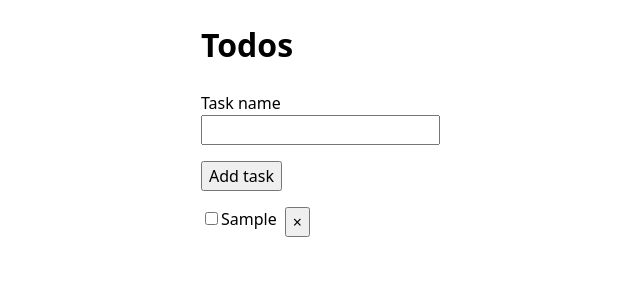
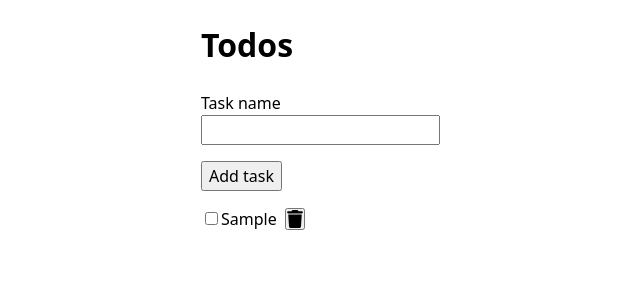
Before and after one commit to MultiverseLearningProducts/todos-swe-11, a React (Create React App) app: page / in a window 1280 px wide. Both pictures are taken after typing "Sample" into the empty fields and a click on the button "Add task". Shown: the top 300 px of the page, without its empty margins (119-759 px from the left). Built offline with nearby package versions, Linux system fonts and the light colour scheme.

Commit message:
Refactoring

```diff
--- a/src/App.js
+++ b/src/App.js
@@ -1,5 +1,6 @@
-import { Fragment, useEffect, useState } from "react";
+import { useEffect, useState } from "react";
 import { setStorage } from "./storage";
+import Layout from "./components/Layout";
 import Form from "./components/Form";
 import Task from "./components/Task";
 
@@ -29,11 +30,7 @@ function App(props) {
   }, [tasks]);
 
   return (
-    <Fragment>
-      <header>
-        <h1>Todos</h1>
-      </header>
-      <main>
+    <Layout>
       <Form onSubmit={addTask} />
       {tasks.length ? (
         // eslint-disable-next-line jsx-a11y/no-redundant-roles
@@ -53,8 +50,7 @@ function App(props) {
       ) : (
         <p className="italic">Add some tasks...</p>
       )}
-      </main>
-    </Fragment>
+    </Layout>
   );
 }
 
--- /dev/null
+++ b/src/components/Layout.js
@@ -0,0 +1,12 @@
+import { Fragment } from "react";
+
+export default function Layout(props) {
+  return (
+    <Fragment>
+      <header>
+        <h1>Todos</h1>
+      </header>
+      <main>{props.children}</main>
+    </Fragment>
+  );
+}
--- a/src/components/Task.js
+++ b/src/components/Task.js
@@ -1,3 +1,5 @@
+import { ReactComponent as Trash } from "../trash.svg";
+
 export default function Task(props) {
   function handleChange() {
     props.onChange(props.id);
@@ -20,11 +22,12 @@ export default function Task(props) {
         <span className="Task-label">{props.children}</span>
       </label>
       <button
+        className="Task-button"
         type="button"
         aria-label={`Delete "${props.children}"`}
         onClick={handleClick}
       >
-        &times;
+        <Trash />
       </button>
     </li>
   );
--- a/src/index.css
+++ b/src/index.css
@@ -27,6 +27,7 @@ button {
 
 .Task {
   display: flex;
+  align-items: center;
   gap: 0.5em;
 }
 
@@ -37,3 +38,8 @@ button {
 .Task-checkbox:checked + .Task-label {
   text-decoration: line-through;
 }
+
+.Task-button {
+  display: flex;
+  padding: 0;
+}
```
Also changed, not shown: src/trash.svg (added). Lines whose indentation alone changed are shown as unchanged.
